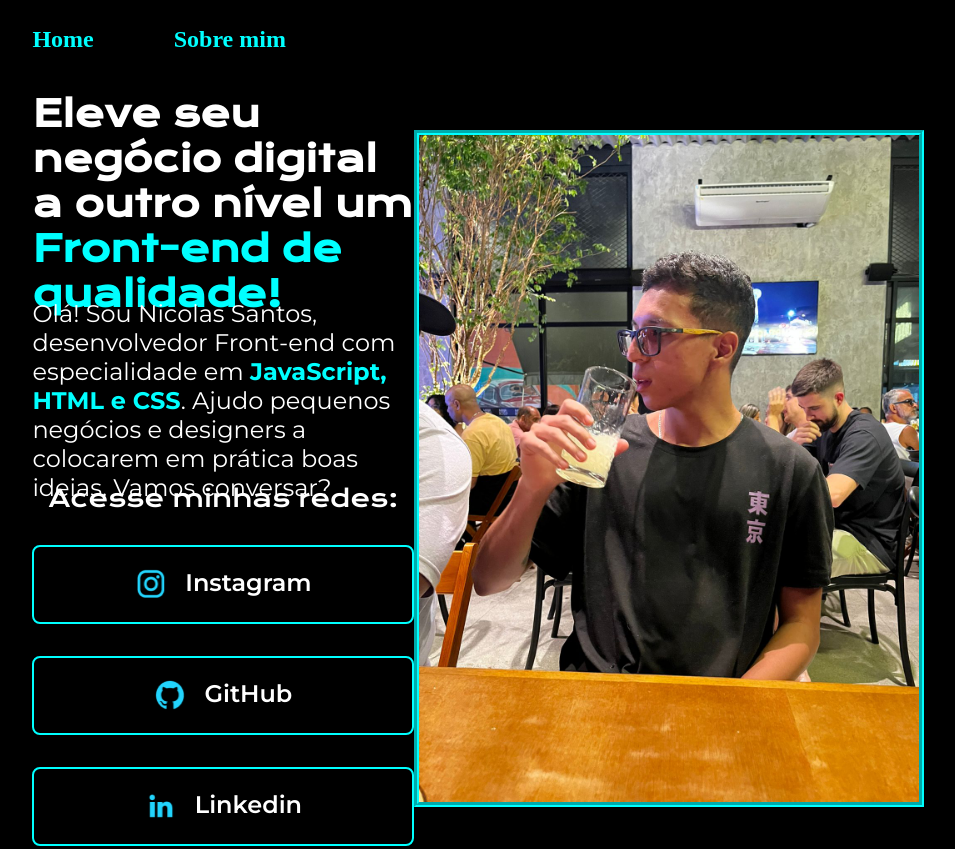
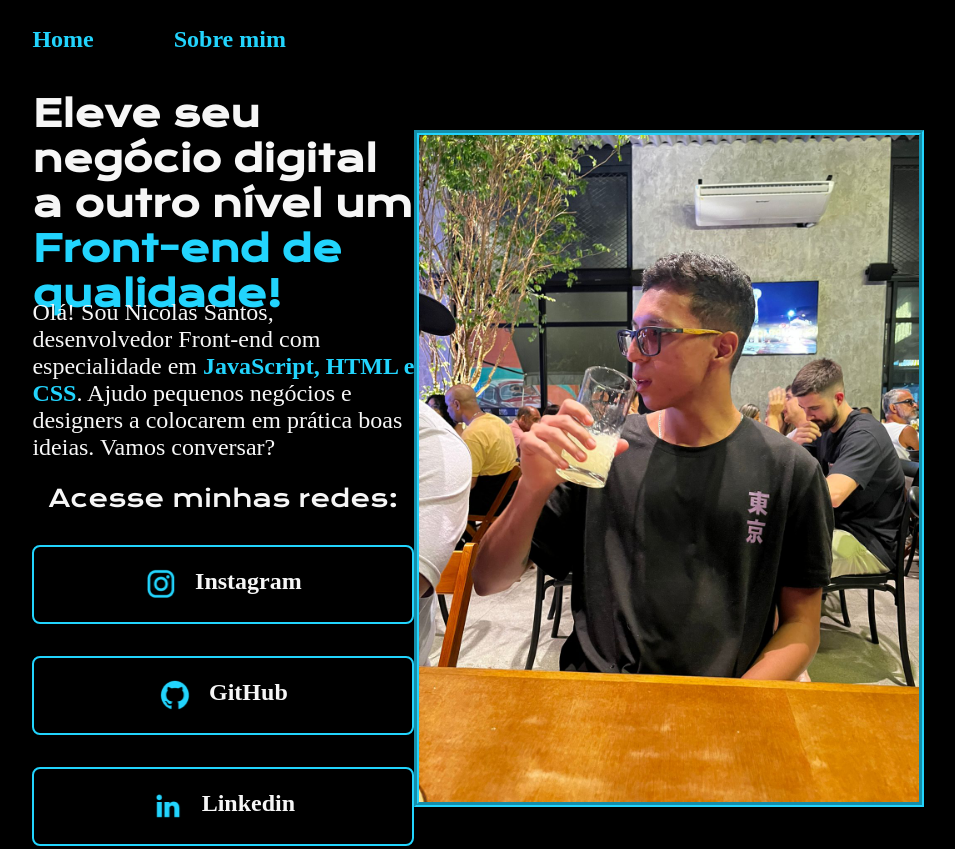
Before and after one commit to nsantos1/Sobre_mim_HTML_CSS, a plain HTML site: page index.html in a window 1280 px wide. Shown: the top 849 px of the page, without its empty margins (198-1153 px from the left). Drawn offline with nearby package versions, Linux system fonts and the light colour scheme.

Commit message:
Adicionando variaveis no CSS

```diff
--- a/styles/style.css
+++ b/styles/style.css
@@ -5,10 +5,23 @@
     padding: 0;
 }
 
+:root{
+    --cor-primaria: #000000;
+    --cor-segundaria: #f6f6f6;
+    --cor-terciaria: #22d4fd;
+    --cor-hover: #272727;
+
+    --fonte-primaria: "Montserrat" sans-serif;
+    --fonte-secundaria: "Krona One", sans-serif;
+
+    --fonte-peso-primario: 600;
+    --fonte-peso-secundario:400;
+}
+
 body {
     box-sizing: border-box;
-    background-color: black;
-    color: white;
+    background-color: var(--cor-primaria);
+    color: var(--cor-segundaria);
 }
 
 .cabecalho {
@@ -21,9 +34,9 @@ body {
 }
 
 .cabecalho__menu__links {
-    color: aqua;
-    font-family: "Montserrat" sans-serif;
-    font-weight: 600;
+    color: var(--cor-terciaria);
+    font-family: var(--fonte-primaria);
+    font-weight: var(--fonte-peso-primario);
     font-size: 24px;
     text-decoration: none;
 }
@@ -47,17 +60,17 @@ body {
 }
 
 .apresentacao__conteudo__titulo {
-    font-family: "Krona One", sans-serif;
+    font-family: var(--fonte-secundaria);
     height: 168px;
     font-size: 36px;
 }
 
 .destaqueDoTitulo {
-    color: aqua
+    color: var(--cor-terciaria);
 }
 
 .apresentacao__conteudo__texto {
-    font-family: "Montserrat", sans-serif;
+    font-family: var(--fonte-primaria);
     height: 144px;
     font-size: 24px;
 }
@@ -71,30 +84,30 @@ body {
 }
 
 .apresentacao__links__subtitulo {
-    font-family: "Krona One", sans-serif;
-    font-weight: 400;
+    font-family: var(--fonte-secundaria);
+    font-weight: var(--fonte-peso-secundario);
     font-size: 24px;
 }
 
 .apresentacao__links__link {
-    font-family: "Montserrat", sans-serif;
-    display: flex;
+    font-family: var(--fonte-primaria);
+;    display: flex;
     justify-content: center;
     gap: 18px;
     font-size: 24px;
-    font-weight: 600;
+font-weight: var(--fonte-peso-primario);
     text-decoration: none;
     text-align: center;
     width: 378px;
     padding: 21.5px 0;
-    border: 2px solid aqua;
-    color: white;
+    border: 2px solid var(--cor-terciaria);
+    color: var(--cor-segundaria);
     border-radius: 8px;
 }
 
 .apresentacao__links__link:hover {
     cursor: pointer;
-    background-color: #272727;
+    background-color: var(--cor-hover);
     padding: 3%;
 }
 
@@ -105,19 +118,19 @@ body {
 }
 
 .tecnologias-destaque {
-    color: aqua;
+    color: var(--cor-terciaria);
 }
 
 img {
     width: 500px;
-    border: 5px groove aqua;
+    border: 5px groove var(--cor-terciaria);
 }
 
 .rodape {
-    background-color: aqua;
+    background-color: var(--cor-terciaria);
     color: black;
-    font-family: "Montserrat", sans-serif;
-    font-weight: 400;
+    font-family: var(--fonte-primaria);
+    font-weight: var(--fonte-peso-secundario);
     font-size: 24px;
     text-align: center;
     padding: 24px;
```
